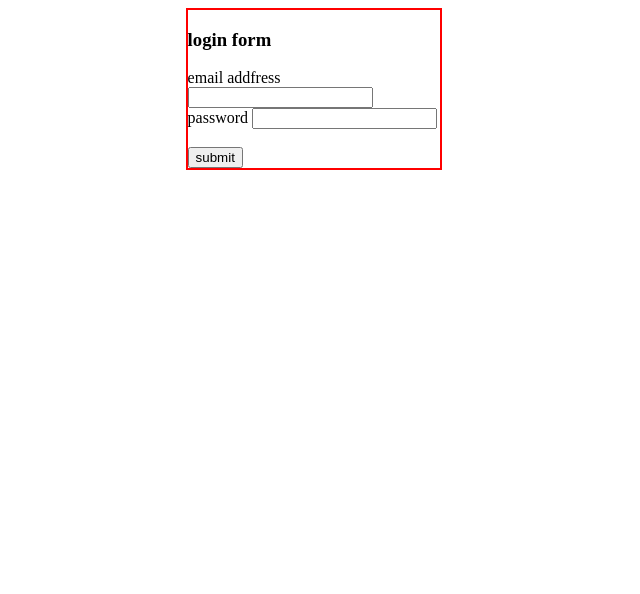
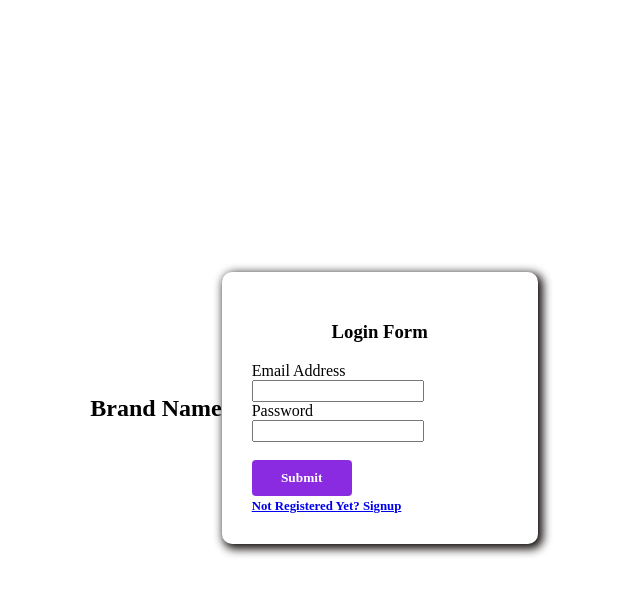
Before and after one commit to Hamdhussain99/Section-1, a plain HTML site: page login.html in a window 1280 px wide. Shown: the whole page, without its empty margins (326-966 px from the left). Drawn offline with Linux system fonts and the light colour scheme.

Commit message:
loginform

```diff
--- a/login.html
+++ b/login.html
@@ -5,31 +5,109 @@
     <meta name="viewport" content="width=device-width, initial-scale=1.0">
     <title>Document</title>
     <style>
+
+       <link href="https://fonts.googleapis.com/css?family=Montserrat+Subrayada:regular,700" rel="stylesheet" />
+
+       :root{
+        --theme-color:
+        --accent-color:
+       }
+
+
+       *{
+
+        font-family:montserrat;
+       }
         .card{
-            border: 2px solid red;
-            width: 20%;
+
+
+            width: 25%;
+            box-shadow: 3px 3px 10px 2px rgb(19, 13, 13);
+            padding: 30px;
+            border-radius: 10px;
+            box-sizing: border-box;
+            background-color: white;
 
         }
         body{
             display: flex;
             justify-content: center;
             align-items: center;
+            height: 100vh;
+            background-image: url(C:\Users\user\Desktop\images 2.jpg);
+        }
+
+        .form-title{
+            text-align: center;
 
         }
+        .text-input,.submit-btn{
+            display: block;
+            width: 100px;
+            box-sizing: border-box;
+        }
+        .text-input{
+            margin-bottom: 20px;
+            margin-top: 10px;
+            padding: 10px;
+            border-radius: 5px;
+            border: none;
+            border-bottom: 2px solid blueviolet; var(--theme-color);
+            background-color: rgb(173, 156, 189);
+        }
+        .submit-btn{
+            padding: 10px;
+            background-color: blueviolet;
+            color: white;
+            border: none;
+            border-radius: 4px;
+            font-weight: bold;
+        }
+        .link{
+            color:blueviolet;
+            text-decoration: none;
+            margin-top: 30px;
+            display: block;
+        }
+        .signup-link{
+            text-align: center;
+            margin-top: 20px;
+            font-size: 0.8em;
+            font-weight: bold;
+        }
+        .brand{
+            text-align: center;
+            text-transform: uppercase;
+            color:var(--theme-color);
+
+        }
+
+
+
+
+
+
     </style>
 </head>
 <body>
+    <h2 class="Brand">Brand Name</h2>
 
     <div class="card">
-    <h3 class="form-title">login form</h3>
+    <h3 class="form-title">Login Form</h3>
     <form>
-        <label for="email">email addfress</label>
+        <label for="email">Email Address</label><br>
         <input id="email" type="email">
         <br>
-        <label for="password">password</label>
+        <label for="password">Password</label><br>
         <input id="password" type="password">
         <br><br>
-        <button class="submit-btn">submit</button>
+        <button class="submit-btn">Submit</button>
+
+        <a class="signup-link" href="#"> Not Registered Yet? Signup</a>
+
+
+
+
     </form>
   </div>
 </body>
```
